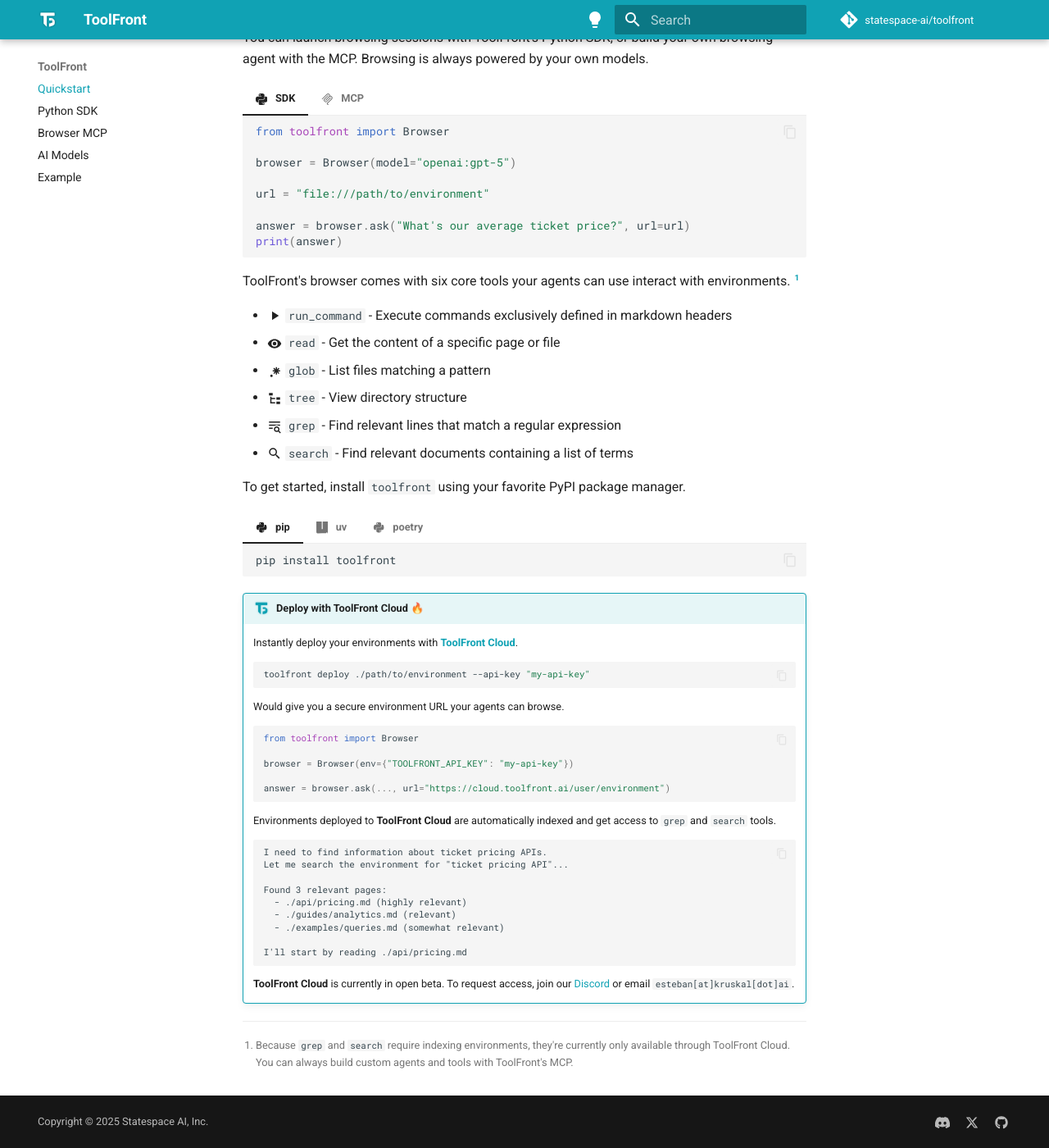
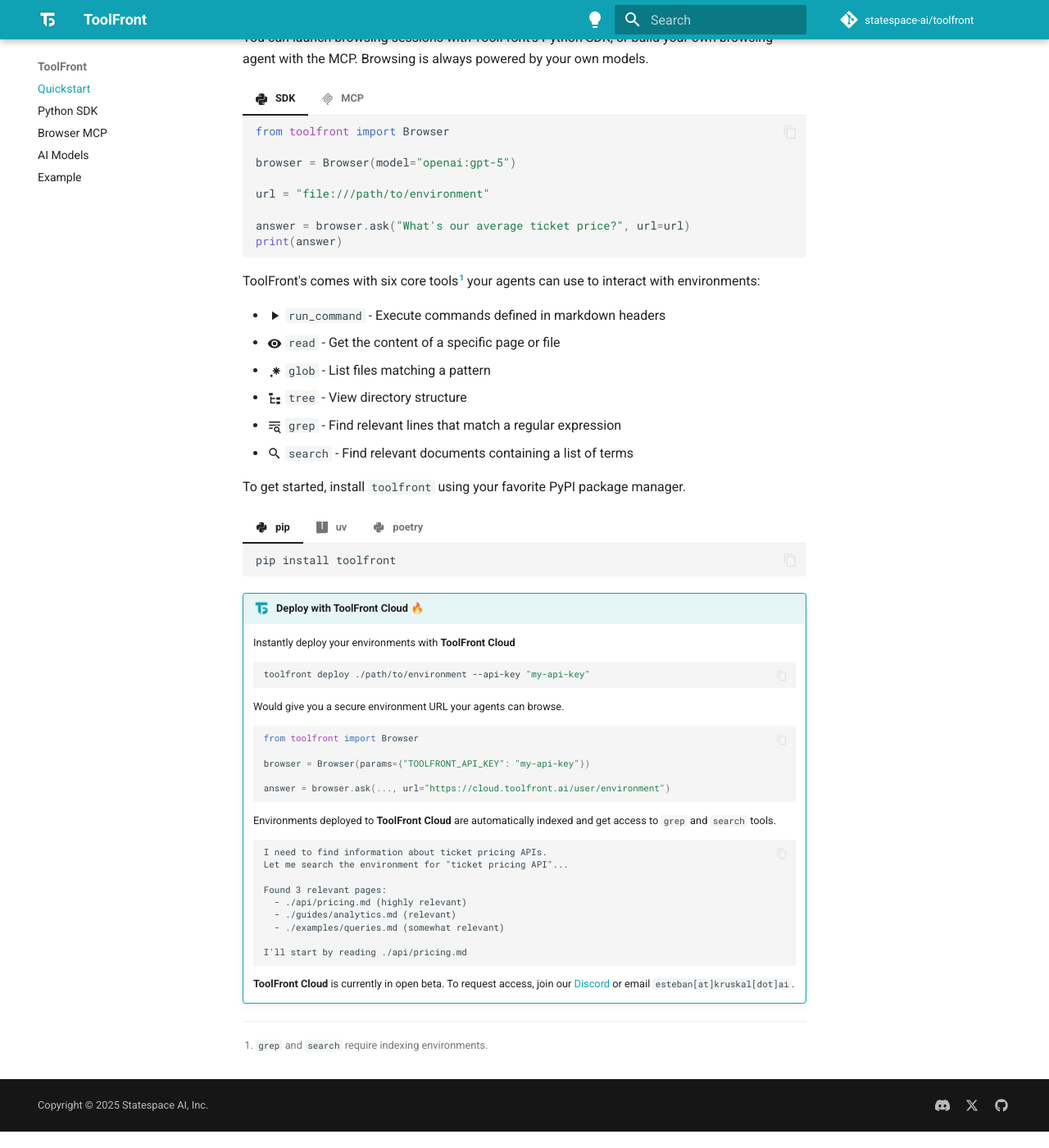
Before and after one commit to statespace-ai/toolfront, an MkDocs documentation site: the page built from docs/index.md, in a window 1280 px wide and 1400 px high, scrolled down 1151 px. Shown: the whole window at 82% size. Built offline with MkDocs 1.6.1 and Material for MkDocs 9.7.7, drawn with Linux system fonts in a browser that asks for light colours; comment, search, counter and statistics services are not loaded.

Commit message:
docs: cleanup

````diff
--- a/docs/index.md
+++ b/docs/index.md
@@ -98,16 +98,16 @@
     }
     ```
 
-ToolFront's browser comes with six core tools your agents can use interact with environments. [^1]
+ToolFront's comes with six core tools[^1] your agents can use to interact with environments:
 
-- :material-play:{ .middle } `run_command` - Execute commands exclusively defined in markdown headers
+- :material-play:{ .middle } `run_command` - Execute commands defined in markdown headers
 - :material-eye:{ .middle } `read` - Get the content of a specific page or file
 - :material-regex:{ .middle } `glob` - List files matching a pattern
 - :material-file-tree:{ .middle } `tree` - View directory structure
 - :material-text-search:{ .middle } `grep` - Find relevant lines that match a regular expression
 - :material-magnify:{ .middle } `search` - Find relevant documents containing a list of terms
 
-[^1]: Because `grep` and `search` require indexing environments, they're currently only available through ToolFront Cloud. You can always build custom agents and tools with ToolFront's MCP.
+[^1]: `grep` and `search` require indexing environments.
 
 To get started, install `toolfront` using your favorite PyPI package manager.
 
@@ -131,7 +131,7 @@
 
 !!! toolfront "Deploy with ToolFront Cloud 🔥"
 
-    Instantly deploy your environments with [**ToolFront Cloud**](./pages/toolfront_cloud.md).
+    Instantly deploy your environments with **ToolFront Cloud**
 
     ```bash
     toolfront deploy ./path/to/environment --api-key "my-api-key"
@@ -142,7 +142,7 @@
     ```python
     from toolfront import Browser
 
-    browser = Browser(env={"TOOLFRONT_API_KEY": "my-api-key"})
+    browser = Browser(params={"TOOLFRONT_API_KEY": "my-api-key"})
 
     answer = browser.ask(..., url="https://cloud.toolfront.ai/user/environment")
     ```
````
Also changed, not shown: README.md (+4 -4 lines).
